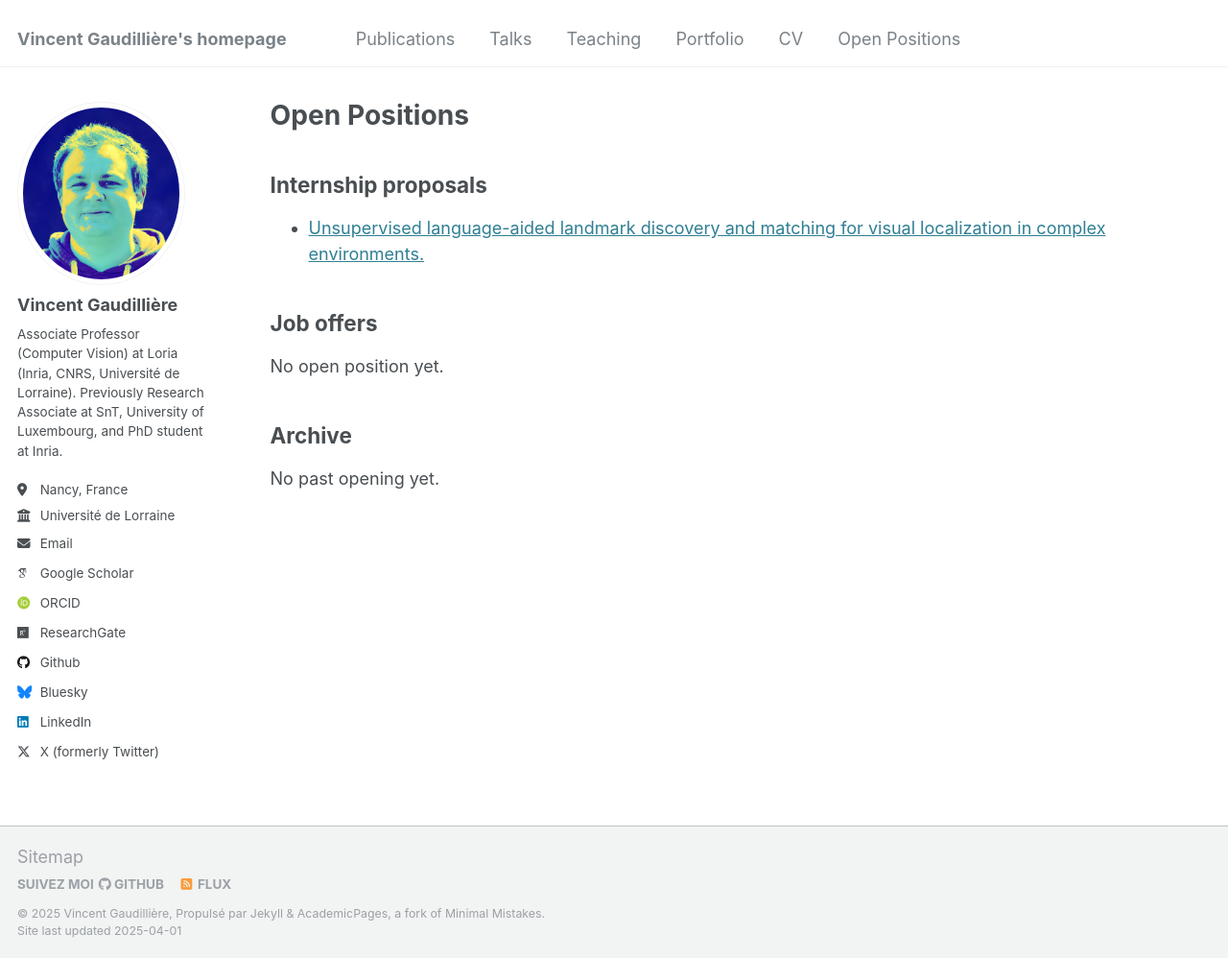
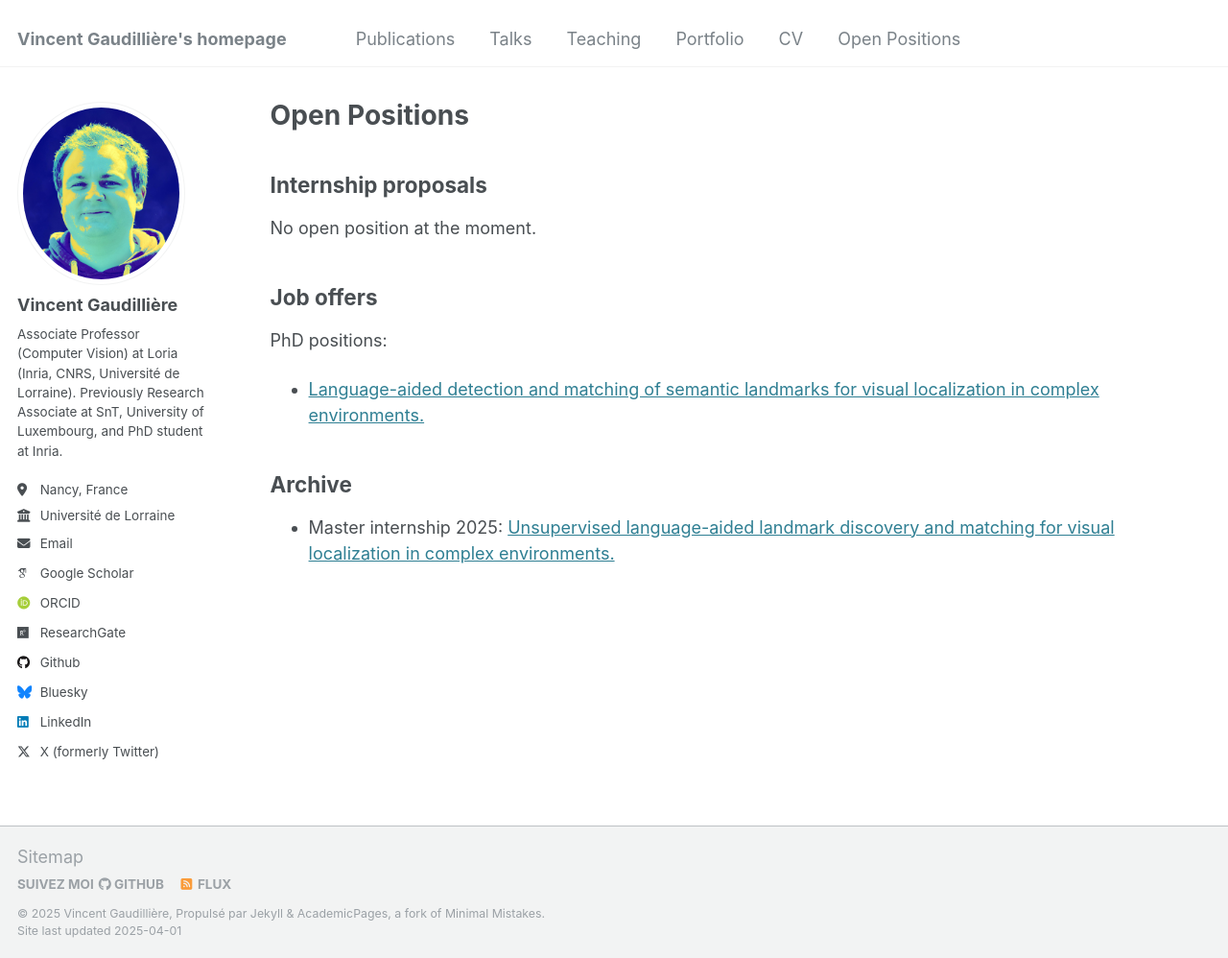
Before and after one commit to vincentgaudilliere/vincentgaudilliere.github.io, a Jekyll site: the page built from _pages/positions.html, in a window 1280 px wide and 998 px high. Shown: the whole window at 96% size. Built offline with Jekyll 4.4.1, drawn with Linux system fonts in a browser that asks for light colours; some web fonts are replaced.

Commit message:
Update positions.html

```diff
--- a/_pages/positions.html
+++ b/_pages/positions.html
@@ -7,14 +7,27 @@ author_profile: true
 
 <h2>Internship proposals</h2>
 
+<!--
 <ul>
   <li><a href="/files/Master_internship_proposal_2025.pdf" title="Master internship proposal 2025">Unsupervised language-aided landmark discovery and matching for visual localization in complex environments.</a></li>
 </ul>
+-->
+<p>No open position at the moment.</p>
 
 <h2>Job offers</h2>
 
+<!--
 <p>No open position yet.</p>
+-->
+<p>PhD positions:</p>
+<ul>
+  <li><a href="/files/PhD_Thesis_Loria_proposal_2025.pdf" title="PhD Thesis Loria proposal 2025">Language-aided detection and matching of semantic landmarks for visual localization in complex environments.</a></li>
+</ul>
 
 <h2>Archive</h2>
 
-<p>No past opening yet.</p>
+<!--<p>No past opening yet.</p>-->
+
+<ul>
+  <li>Master internship 2025: <a href="/files/Master_internship_proposal_2025.pdf" title="Master internship proposal 2025">Unsupervised language-aided landmark discovery and matching for visual localization in complex environments.</a></li>
+</ul>
```
